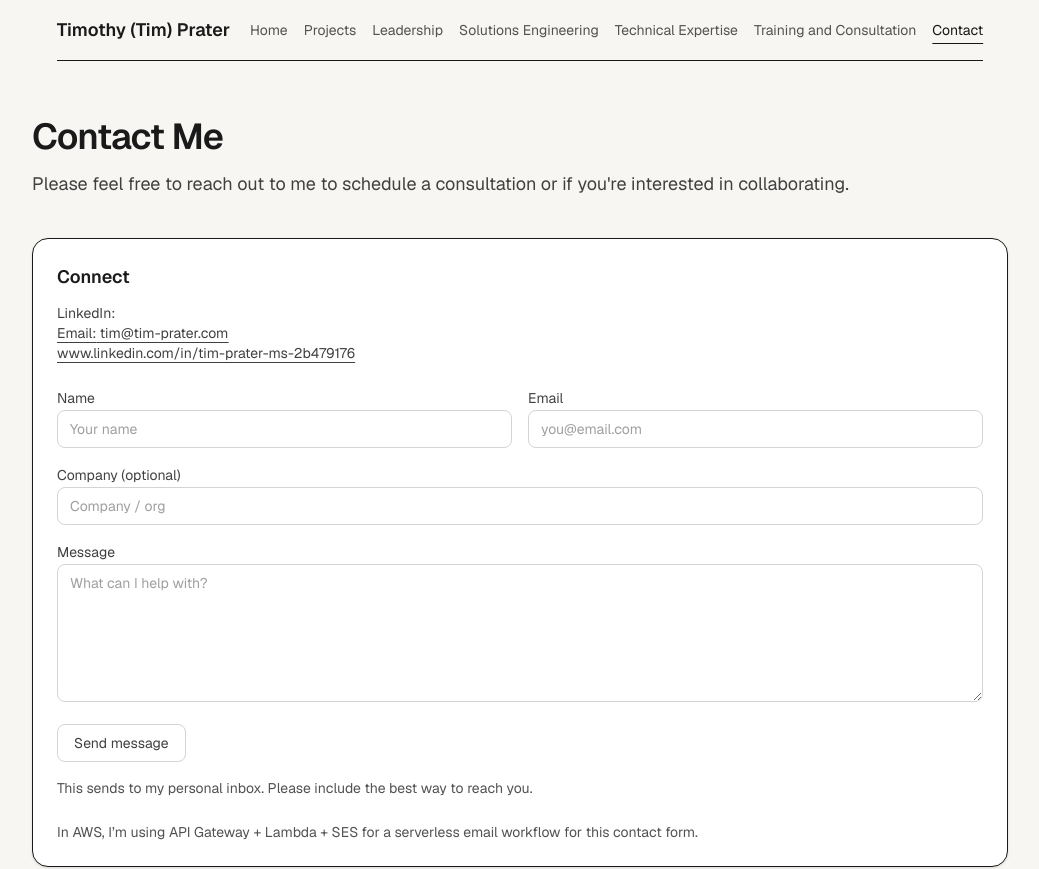
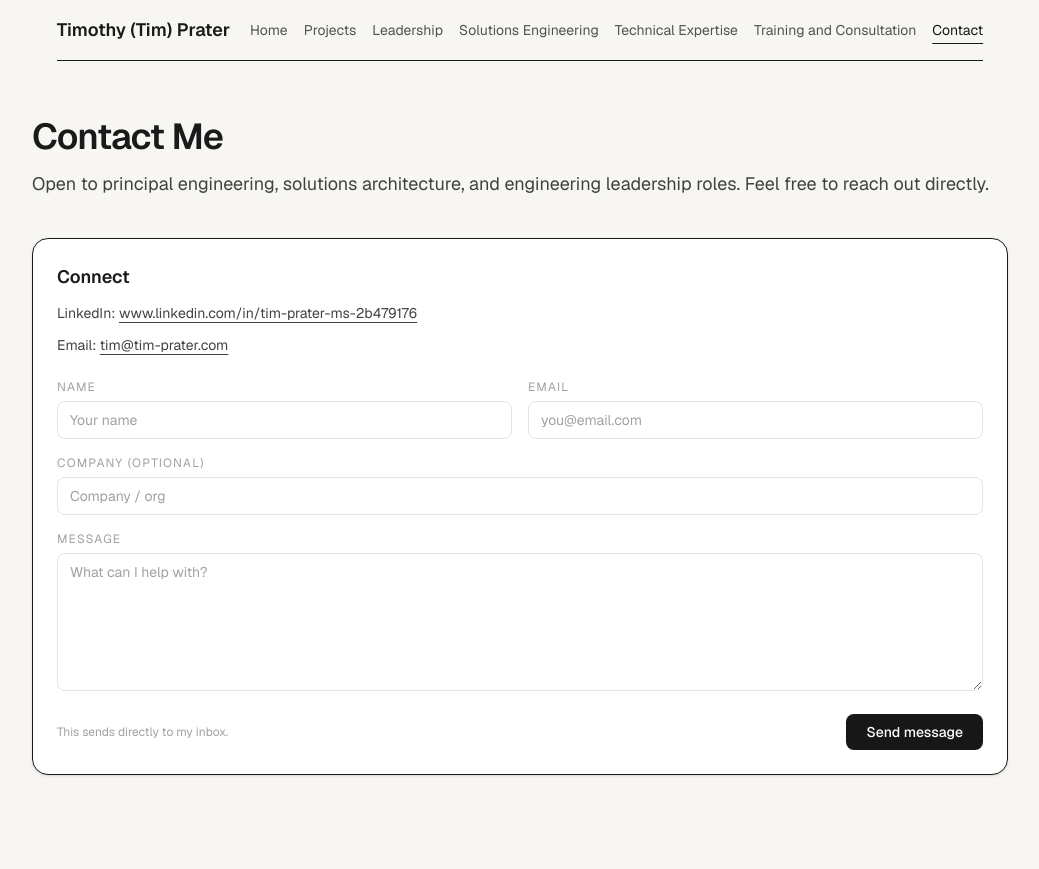
Before and after one commit to Pratert/Tim-Portfolio, a Next.js app: page /contact in a window 1280 px wide. Shown: the top 869 px of the page, without its empty margins (120-1159 px from the left). Built offline with nearby package versions, Linux system fonts and the light colour scheme.

Commit message:
created back end for contact form

```diff
--- a/app/components/ContactForm.tsx
+++ b/app/components/ContactForm.tsx
@@ -2,121 +2,151 @@
 
 import { useState } from "react";
 
-type Status = "idle" | "sending" | "sent" | "error";
+const API_URL = "https://o4jwlupa53.execute-api.us-east-1.amazonaws.com/contact";
+
+type FormState = "idle" | "submitting" | "success" | "error";
 
 export default function ContactForm() {
-  const [status, setStatus] = useState<Status>("idle");
-  const [error, setError] = useState<string | null>(null);
+  const [formState, setFormState] = useState<FormState>("idle");
+  const [errorMessage, setErrorMessage] = useState("");
 
-  async function onSubmit(e: React.FormEvent<HTMLFormElement>) {
-    e.preventDefault();
-    setError(null);
-    setStatus("sending");
+  const [name, setName] = useState("");
+  const [email, setEmail] = useState("");
+  const [company, setCompany] = useState("");
+  const [message, setMessage] = useState("");
+  const [honeypot, setHoneypot] = useState("");
 
-    const form = new FormData(e.currentTarget);
-    const payload = {
-      name: String(form.get("name") || ""),
-      email: String(form.get("email") || ""),
-      company: String(form.get("company") || ""),
-      message: String(form.get("message") || ""),
-    };
+  async function handleSubmit() {
+    if (!name.trim() || !email.trim() || !message.trim()) {
+      setErrorMessage("Name, email, and message are required.");
+      setFormState("error");
+      return;
+    }
+
+    setFormState("submitting");
+    setErrorMessage("");
 
     try {
-      // For now this is a placeholder endpoint.
-      // We’ll wire this up to AWS (API Gateway + Lambda + SES) in a later step.
-      const res = await fetch(process.env.NEXT_PUBLIC_CONTACT_ENDPOINT || "/api/contact", {
+      const res = await fetch(API_URL, {
         method: "POST",
         headers: { "Content-Type": "application/json" },
-        body: JSON.stringify(payload),
+        body: JSON.stringify({ name, email, company, message, honeypot }),
       });
 
-      if (!res.ok) throw new Error("Request failed");
+      const data = await res.json();
 
-      setStatus("sent");
-      (e.currentTarget as HTMLFormElement).reset();
+      if (res.ok && data.success) {
+        setFormState("success");
+        setName("");
+        setEmail("");
+        setCompany("");
+        setMessage("");
+      } else {
+        setErrorMessage(data.error || "Something went wrong. Please try again.");
+        setFormState("error");
+      }
     } catch {
-      setStatus("error");
-      setError("Something went wrong. Please try again.");
+      setErrorMessage("Unable to send message. Please try again or reach out via LinkedIn.");
+      setFormState("error");
     }
   }
 
+  if (formState === "success") {
+    return (
+      <div className="border border-emerald-200 bg-emerald-50 rounded-xl px-6 py-8 text-center mt-6">
+        <p className="text-sm font-medium text-emerald-800 mb-1">Message sent</p>
+        <p className="text-sm text-emerald-700">
+          Thanks for reaching out. I will get back to you shortly.
+        </p>
+      </div>
+    );
+  }
+
   return (
-    <form onSubmit={onSubmit} className="mt-6 space-y-4">
-      <div className="grid gap-4 md:grid-cols-2">
-        <div className="space-y-1">
-          <label className="text-sm text-neutral-700" htmlFor="name">
+    <div className="mt-6 space-y-4">
+      {/* Honeypot field - hidden from real users */}
+      <input
+        type="text"
+        value={honeypot}
+        onChange={(e) => setHoneypot(e.target.value)}
+        style={{ display: "none" }}
+        tabIndex={-1}
+        autoComplete="off"
+      />
+
+      <div className="grid md:grid-cols-2 gap-4">
+        <div>
+          <label className="block text-xs uppercase tracking-widest text-neutral-400 mb-1.5">
             Name
           </label>
           <input
-            id="name"
-            name="name"
-            required
-            className="w-full rounded-lg border border-neutral-300 px-3 py-2 text-sm outline-none focus:border-neutral-500"
+            type="text"
+            value={name}
+            onChange={(e) => setName(e.target.value)}
             placeholder="Your name"
+            maxLength={100}
+            className="w-full border border-neutral-200 rounded-lg px-3 py-2 text-sm text-neutral-900 placeholder:text-neutral-400 focus:outline-none focus:ring-2 focus:ring-neutral-300 bg-white"
           />
         </div>
-
-        <div className="space-y-1">
-          <label className="text-sm text-neutral-700" htmlFor="email">
+        <div>
+          <label className="block text-xs uppercase tracking-widest text-neutral-400 mb-1.5">
             Email
           </label>
           <input
-            id="email"
-            name="email"
             type="email"
-            required
-            className="w-full rounded-lg border border-neutral-300 px-3 py-2 text-sm outline-none focus:border-neutral-500"
+            value={email}
+            onChange={(e) => setEmail(e.target.value)}
             placeholder="you@email.com"
+            maxLength={100}
+            className="w-full border border-neutral-200 rounded-lg px-3 py-2 text-sm text-neutral-900 placeholder:text-neutral-400 focus:outline-none focus:ring-2 focus:ring-neutral-300 bg-white"
           />
         </div>
       </div>
 
-      <div className="space-y-1">
-        <label className="text-sm text-neutral-700" htmlFor="company">
+      <div>
+        <label className="block text-xs uppercase tracking-widest text-neutral-400 mb-1.5">
           Company (optional)
         </label>
         <input
-          id="company"
-          name="company"
-          className="w-full rounded-lg border border-neutral-300 px-3 py-2 text-sm outline-none focus:border-neutral-500"
+          type="text"
+          value={company}
+          onChange={(e) => setCompany(e.target.value)}
           placeholder="Company / org"
+          maxLength={100}
+          className="w-full border border-neutral-200 rounded-lg px-3 py-2 text-sm text-neutral-900 placeholder:text-neutral-400 focus:outline-none focus:ring-2 focus:ring-neutral-300 bg-white"
         />
       </div>
 
-      <div className="space-y-1">
-        <label className="text-sm text-neutral-700" htmlFor="message">
+      <div>
+        <label className="block text-xs uppercase tracking-widest text-neutral-400 mb-1.5">
           Message
         </label>
         <textarea
-          id="message"
-          name="message"
-          required
+          value={message}
+          onChange={(e) => setMessage(e.target.value)}
+          placeholder="What can I help with?"
+          maxLength={2000}
           rows={6}
-          className="w-full rounded-lg border border-neutral-300 px-3 py-2 text-sm outline-none focus:border-neutral-500"
-          placeholder="What can I help with?"
+          className="w-full border border-neutral-200 rounded-lg px-3 py-2 text-sm text-neutral-900 placeholder:text-neutral-400 focus:outline-none focus:ring-2 focus:ring-neutral-300 bg-white resize-y"
         />
       </div>
 
-      <div className="flex items-center gap-3">
+      {formState === "error" && (
+        <p className="text-sm text-red-600">{errorMessage}</p>
+      )}
+
+      <div className="flex items-center justify-between gap-4">
+        <p className="text-xs text-neutral-400">
+          This sends directly to my inbox.
+        </p>
         <button
-          type="submit"
-          disabled={status === "sending"}
-          className="rounded-lg border border-neutral-300 px-4 py-2 text-sm hover:border-neutral-500 disabled:opacity-60"
+          onClick={handleSubmit}
+          disabled={formState === "submitting"}
+          className="inline-flex items-center gap-2 text-sm font-medium bg-neutral-900 text-white px-5 py-2 rounded-lg hover:bg-neutral-700 transition-colors disabled:opacity-50 disabled:cursor-not-allowed"
         >
-          {status === "sending" ? "Sending..." : "Send message"}
+          {formState === "submitting" ? "Sending..." : "Send message"}
         </button>
-
-        {status === "sent" && <span className="text-sm text-neutral-700">Sent. Thanks!</span>}
-        {status === "error" && <span className="text-sm text-red-600">{error}</span>}
       </div>
-
-      <p className="mt-3 text-sm text-neutral-600">
-  This sends to my personal inbox. Please include the best way to reach you.
-</p>
-
-<p className="mt-6 text-sm text-neutral-600">
-  In AWS, I’m using API Gateway + Lambda + SES for a serverless email workflow for this contact form.
-</p>
-    </form>
+    </div>
   );
 }
--- a/app/contact/page.tsx
+++ b/app/contact/page.tsx
@@ -9,20 +9,23 @@ export default function Page() {
     <PageShell>
       <PageHeader
         title="Contact Me"
-        subtitle="Please feel free to reach out to me to schedule a consultation or if you're interested in collaborating."
+        subtitle="Open to principal engineering, solutions architecture, and engineering leadership roles. Feel free to reach out directly."
       />
 
       <div className="mt-10">
         <Card title="Connect">
-          <ul className="space-y-3 text-sm text-neutral-700">
+          <ul className="space-y-3 text-sm text-neutral-700 mb-6">
             <li>
               LinkedIn:{" "}
               <Link
                 className="underline underline-offset-4 hover:text-neutral-900"
-                href="www.linkedin.com/in/tim-prater-ms-2b479176"
+                href="https://www.linkedin.com/in/tim-prater-ms-2b479176"
                 target="_blank"
                 rel="noreferrer"
               >
+                www.linkedin.com/in/tim-prater-ms-2b479176
+              </Link>
+            </li>
             <li>
               Email:{" "}
               <Link
@@ -32,9 +35,6 @@ export default function Page() {
                 tim@tim-prater.com
               </Link>
             </li>
-                www.linkedin.com/in/tim-prater-ms-2b479176
-              </Link>
-            </li>
           </ul>
           <ContactForm />
         </Card>
--- a/app/page.tsx
+++ b/app/page.tsx
@@ -85,7 +85,7 @@ export default function Home() {
               and serving as the senior technical voice in rooms where architecture decisions actually got made.
             </p>
             <p>
-              The through line across all of it is the ability to operate at both ends: deep enough to know when an architecture has a real problem, and senior enough to translate that into something a VP or a client can act on.
+              The line across all of it is the ability to operate at both ends: deep enough to know when an architecture has a real problem, and senior enough to translate that into something a VP or a client can act on.
               I have built delivery frameworks from scratch, and taken on the ambiguous work that falls between org chart boxes.
             </p>
             <p>
```
Lines whose indentation alone changed are shown as unchanged.
